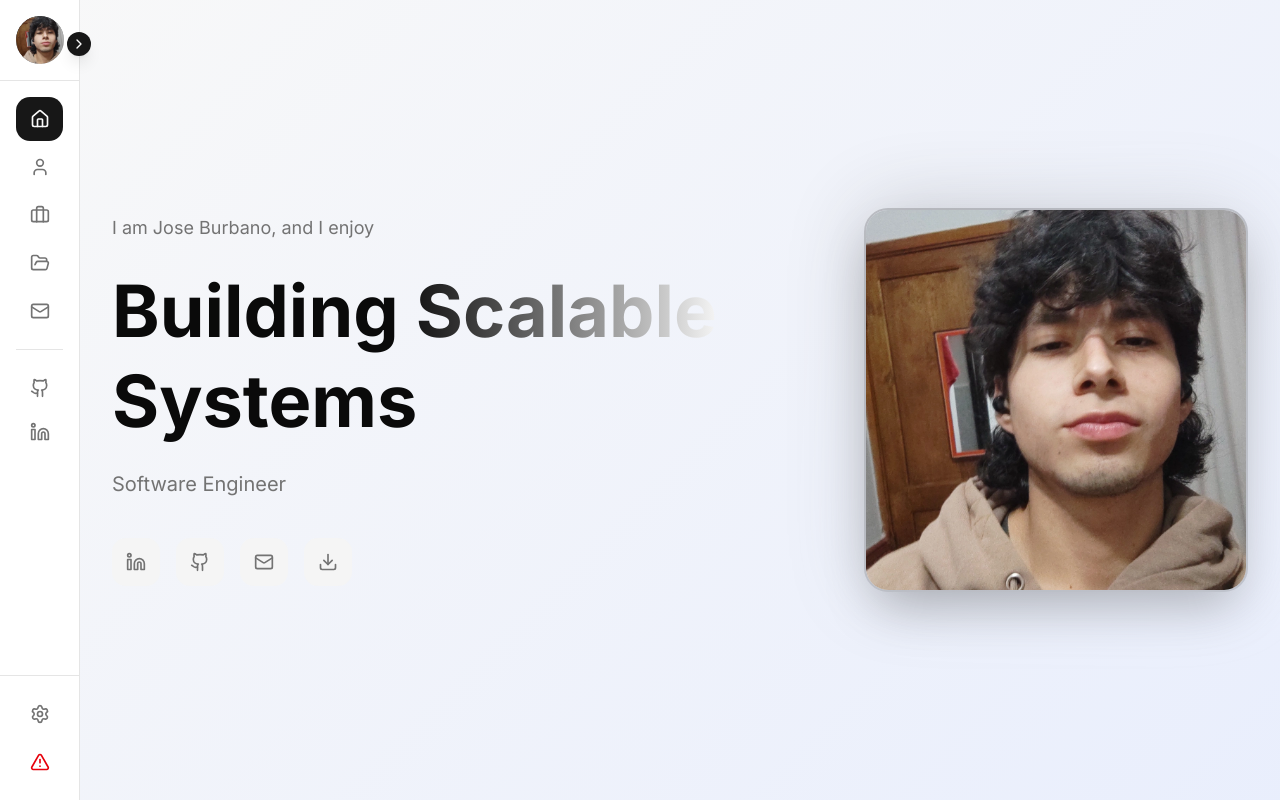
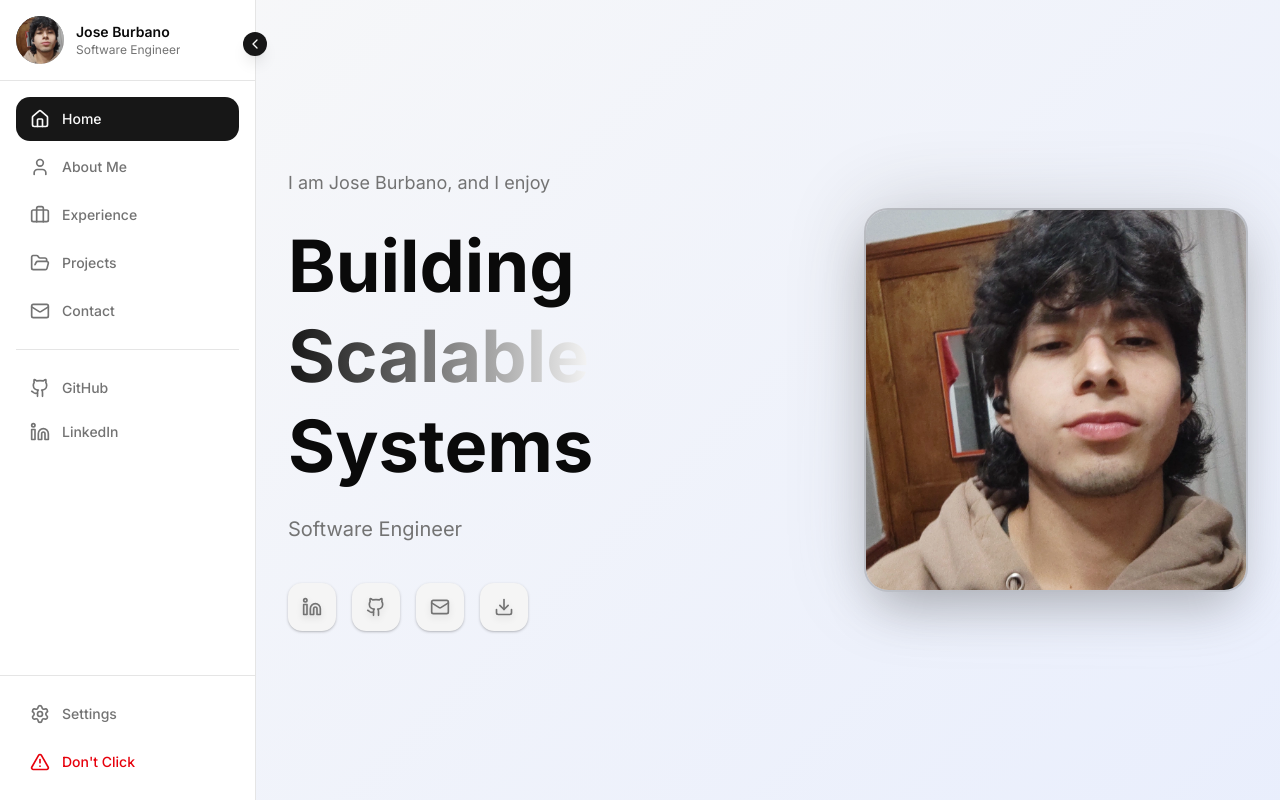
Before and after one commit to Jacklb19/Portfolio, a Next.js app: page / in a window 1280 px wide. Built offline with nearby package versions, Linux system fonts and the light colour scheme.

Commit message:
fixed scroll, hetter contact section

```diff
--- a/app/page.tsx
+++ b/app/page.tsx
@@ -1,6 +1,7 @@
 "use client";
 
-import { useState } from "react";
+import { useState, useMemo } from "react";
+import { AnimatePresence, motion } from "framer-motion";
 import { Sidebar } from "@/components/sidebar";
 import { BottomNav } from "@/components/bottom-nav";
 import { HeroSection } from "@/components/hero-section";
@@ -10,11 +11,19 @@ import { Footer } from "@/components/footer";
 import { useDictionary } from "@/data/use-dictionary";
 import { ProjectsSection } from "@/components/projects-section";
 import { ContactSection } from "@/components/contact-section";
+import { usePreferences } from "@/lib/preferences-context";
 
 export default function Home() {
   const [activeSection, setActiveSection] = useState("home");
   const [isSidebarExpanded, setIsSidebarExpanded] = useState(false);
   const { dictionary, loading } = useDictionary();
+  const { preferences } = usePreferences();
+  const animationsOn = preferences.animationsEnabled;
+
+  const projectsPreview = useMemo(() => {
+    if (!dictionary?.projects?.projects) return [];
+    return dictionary.projects.projects.slice(0, 6);
+  }, [dictionary]);
 
   if (loading || !dictionary) {
     return (
@@ -37,6 +46,7 @@ export default function Home() {
           <AboutSection
             content={dictionary.about}
             onNavigateToProjects={handleNavigateToProjects}
+            projectsPreview={projectsPreview}
           />
         );
       case "experience":
@@ -66,7 +76,24 @@ export default function Home() {
           isSidebarExpanded ? "md:ml-64" : "md:ml-20"
         }`}
       >
-        <div className="flex-grow">{renderActiveSection()}</div>
+        {animationsOn ? (
+          <AnimatePresence mode="wait">
+            <motion.div
+              key={activeSection}
+              initial={{ opacity: 0, y: 20 }}
+              animate={{ opacity: 1, y: 0 }}
+              exit={{ opacity: 0, y: -20 }}
+              transition={{ duration: 0.2, ease: [0.4, 0, 0.2, 1] }}
+              className="flex-grow"
+            >
+              {renderActiveSection()}
+            </motion.div>
+          </AnimatePresence>
+        ) : (
+          <div key={activeSection} className="flex-grow">
+            {renderActiveSection()}
+          </div>
+        )}
 
         {shouldShowFooter && <Footer content={dictionary.footer} />}
       </main>
--- a/components/bottom-nav.tsx
+++ b/components/bottom-nav.tsx
@@ -1,78 +1,128 @@
-"use client"
+"use client";
 
-import { useState, useRef, useEffect } from "react"
-import { Home, User, Briefcase, FolderOpen, Mail, Github, Linkedin, Settings, AlertTriangle } from "lucide-react"
-import { cn } from "@/lib/utils"
-import { useTranslation } from "@/lib/preferences-context"
-import { SettingsModal } from "@/components/settings-modal"
+import { useState, useRef, useEffect } from "react";
+import {
+  Home,
+  User,
+  Briefcase,
+  FolderOpen,
+  Mail,
+  Github,
+  Linkedin,
+  Settings,
+  AlertTriangle,
+} from "lucide-react";
+import { cn } from "@/lib/utils";
+import { useTranslation } from "@/lib/preferences-context";
+import { SettingsModal } from "@/components/settings-modal";
 
 interface BottomNavProps {
-  activeSection: string
-  onSectionChange: (section: string) => void
+  activeSection: string;
+  onSectionChange: (section: string) => void;
 }
 
 export function BottomNav({ activeSection, onSectionChange }: BottomNavProps) {
-  const { t } = useTranslation()
-  const [showSettings, setShowSettings] = useState(false)
-  const scrollContainerRef = useRef<HTMLDivElement>(null)
-  const itemRefs = useRef<Map<string, HTMLElement>>(new Map())
+  const { t } = useTranslation();
+  const [showSettings, setShowSettings] = useState(false);
+  const scrollContainerRef = useRef<HTMLDivElement>(null);
+  const itemRefs = useRef<Map<string, HTMLElement>>(new Map());
 
   const navItems = [
     { icon: Home, label: t("home"), id: "home", type: "section" as const },
     { icon: User, label: t("about"), id: "about", type: "section" as const },
-    { icon: Briefcase, label: t("experience"), id: "experience", type: "section" as const },
-    { icon: FolderOpen, label: t("projects"), id: "projects", type: "section" as const },
-    { icon: Mail, label: t("contact"), id: "contact", type: "section" as const },
-    { icon: Github, label: "GitHub", id: "github", type: "link" as const, href: "https://github.com/Jacklb19" },
-    { icon: Linkedin, label: "LinkedIn", id: "linkedin", type: "link" as const, href: "https://www.linkedin.com/in/jose-luis-burbano-buchelly-a1313834a/" },
-    { icon: Settings, label: t("settings"), id: "settings", type: "action" as const },
-    { icon: AlertTriangle, label: "Don't Click", id: "dont-click", type: "action" as const },
-  ]
+    {
+      icon: Briefcase,
+      label: t("experience"),
+      id: "experience",
+      type: "section" as const,
+    },
+    {
+      icon: FolderOpen,
+      label: t("projects"),
+      id: "projects",
+      type: "section" as const,
+    },
+    {
+      icon: Mail,
+      label: t("contact"),
+      id: "contact",
+      type: "section" as const,
+    },
+    {
+      icon: Github,
+      label: "GitHub",
+      id: "github",
+      type: "link" as const,
+      href: "https://github.com/Jacklb19",
+    },
+    {
+      icon: Linkedin,
+      label: "LinkedIn",
+      id: "linkedin",
+      type: "link" as const,
+      href: "https://www.linkedin.com/in/jose-luis-burbano-buchelly-a1313834a/",
+    },
+    {
+      icon: Settings,
+      label: t("settings"),
+      id: "settings",
+      type: "action" as const,
+    },
+    {
+      icon: AlertTriangle,
+      label: "Don't Click",
+      id: "dont-click",
+      type: "action" as const,
+    },
+  ];
 
   const scrollToItem = (itemId: string) => {
-    const container = scrollContainerRef.current
-    const item = itemRefs.current.get(itemId)
+    const container = scrollContainerRef.current;
+    const item = itemRefs.current.get(itemId);
 
-    if (!container || !item) return
+    if (!container || !item) return;
 
-    const containerWidth = container.offsetWidth
-    const itemLeft = item.offsetLeft
-    const itemWidth = item.offsetWidth
+    const containerWidth = container.offsetWidth;
+    const itemLeft = item.offsetLeft;
+    const itemWidth = item.offsetWidth;
 
     // Calculate the scroll position to center the item
-    const scrollLeft = itemLeft - containerWidth / 2 + itemWidth / 2
+    const scrollLeft = itemLeft - containerWidth / 2 + itemWidth / 2;
 
     container.scrollTo({
       left: scrollLeft,
       behavior: "smooth",
-    })
-  }
+    });
+  };
 
   useEffect(() => {
     if (activeSection) {
-      scrollToItem(activeSection)
+      scrollToItem(activeSection);
     }
-  }, [activeSection])
+  }, [activeSection]);
 
   const handleItemClick = (item: (typeof navItems)[0]) => {
-    scrollToItem(item.id)
+    scrollToItem(item.id);
 
     if (item.type === "section") {
-      onSectionChange(item.id)
+      onSectionChange(item.id);
     } else if (item.type === "action") {
       if (item.id === "settings") {
-        setShowSettings(true)
+        setShowSettings(true);
       } else if (item.id === "dont-click") {
-        alert("I told you not to click! 😅")
+        alert("I told you not to click! 😅");
       }
     }
-  }
+  };
 
   return (
     <>
       <nav className="fixed bottom-0 left-0 right-0 z-50 md:hidden">
-        <div className="backdrop-blur-md bg-black/50 dark:bg-black/70 border-t border-white/10">
-          <div ref={scrollContainerRef} className="overflow-x-auto scroll-smooth scrollbar-hide">
+        <div className="dark:backdrop-blur-md bg-neutral-900 dark:bg-black/70 border-t border-white/10">
+          <div
+            ref={scrollContainerRef}
+            className="overflow-x-auto scroll-smooth scrollbar-hide"
+          >
             <div className="flex items-center gap-2 px-4 py-3 min-w-max">
               {navItems.map((item) => {
                 if (item.type === "link") {
@@ -83,22 +133,24 @@ export function BottomNav({ activeSection, onSectionChange }: BottomNavProps) {
                       target="_blank"
                       rel="noopener noreferrer"
                       ref={(el) => {
-                        if (el) itemRefs.current.set(item.id, el)
+                        if (el) itemRefs.current.set(item.id, el);
                       }}
                       onClick={() => scrollToItem(item.id)}
                       className="flex flex-col items-center gap-1 px-3 py-2 rounded-xl transition-all duration-300 ease-in-out min-w-[60px] text-white/60 hover:text-white hover:bg-white/10"
                     >
                       <item.icon className="h-5 w-5 transition-transform hover:scale-110" />
-                      <span className="text-[10px] font-medium whitespace-nowrap">{item.label}</span>
+                      <span className="text-[10px] font-medium whitespace-nowrap">
+                        {item.label}
+                      </span>
                     </a>
-                  )
+                  );
                 }
 
                 return (
                   <button
                     key={item.id}
                     ref={(el) => {
-                      if (el) itemRefs.current.set(item.id, el)
+                      if (el) itemRefs.current.set(item.id, el);
                     }}
                     onClick={() => handleItemClick(item)}
                     className={cn(
@@ -106,27 +158,34 @@ export function BottomNav({ activeSection, onSectionChange }: BottomNavProps) {
                       item.type === "section" && activeSection === item.id
                         ? "bg-white/20 text-white scale-105"
                         : item.id === "dont-click"
-                          ? "text-red-400 hover:text-red-300 hover:bg-red-500/10"
-                          : "text-white/60 hover:text-white hover:bg-white/10",
+                        ? "text-red-400 hover:text-red-300 hover:bg-red-500/10"
+                        : "text-white/60 hover:text-white hover:bg-white/10"
                     )}
                   >
                     <item.icon
                       className={cn(
                         "h-5 w-5 transition-transform",
-                        item.type === "section" && activeSection === item.id && "scale-110",
-                        item.id === "settings" && "hover:rotate-90",
+                        item.type === "section" &&
+                          activeSection === item.id &&
+                          "scale-110",
+                        item.id === "settings" && "hover:rotate-90"
                       )}
                     />
-                    <span className="text-[10px] font-medium whitespace-nowrap">{item.label}</span>
+                    <span className="text-[10px] font-medium whitespace-nowrap">
+                      {item.label}
+                    </span>
                   </button>
-                )
+                );
               })}
             </div>
           </div>
         </div>
       </nav>
 
-      <SettingsModal isOpen={showSettings} onClose={() => setShowSettings(false)} />
+      <SettingsModal
+        isOpen={showSettings}
+        onClose={() => setShowSettings(false)}
+      />
     </>
-  )
+  );
 }
--- a/components/contact-section.tsx
+++ b/components/contact-section.tsx
@@ -2,7 +2,16 @@
 
 import type React from "react";
 import { useState } from "react";
-import { MapPin, Phone, MailIcon, Github, Linkedin, Send } from "lucide-react";
+import {
+  MapPin,
+  MailIcon,
+  Github,
+  Linkedin,
+  Send,
+  Briefcase,
+  Download,
+  Copy,
+} from "lucide-react";
 import { Button } from "@/components/ui/button";
 import { Input } from "@/components/ui/input";
 import { Textarea } from "@/components/ui/textarea";
@@ -25,9 +34,27 @@ export function ContactSection({ content }: ContactSectionProps) {
     message: "",
   });
 
+  const [copied, setCopied] = useState(false);
+  const [copyOpen, setCopyOpen] = useState(false);
+
   const handleSubmit = (e: React.FormEvent) => {
     e.preventDefault();
     console.log("Form submitted:", formData);
+  };
+
+  const handleCopyEmail = async () => {
+    try {
+      await navigator.clipboard.writeText(content.info.email.value);
+      setCopied(true);
+      setCopyOpen(true);
+      setTimeout(() => {
+        setCopied(false);
+        setCopyOpen(false);
+      }, 1200);
+    } catch {
+      setCopied(false);
+      setCopyOpen(false);
+    }
   };
 
   return (
@@ -114,7 +141,13 @@ export function ContactSection({ content }: ContactSectionProps) {
 
           {/* Contact Info */}
           <div className="space-y-4 sm:space-y-6">
-            <div className="rounded-2xl sm:rounded-3xl bg-card border border-border p-5 sm:p-6 transition-all hover:border-primary/50">
+            {/* Ubicación (clickable) */}
+            <a
+              href="https://www.google.com/maps/search/?api=1&query=Colombia"
+              target="_blank"
+              rel="noopener noreferrer"
+              className="block rounded-2xl sm:rounded-3xl bg-card border border-border p-5 sm:p-6 transition-all hover:border-primary/50 cursor-pointer"
+            >
               <div className="flex items-center gap-3 sm:gap-4">
                 <div className="flex h-10 w-10 sm:h-12 sm:w-12 items-center justify-center rounded-lg sm:rounded-xl bg-primary/10 flex-shrink-0">
                   <MapPin className="h-5 w-5 sm:h-6 sm:w-6 text-primary" />
@@ -128,19 +161,19 @@ export function ContactSection({ content }: ContactSectionProps) {
                   </p>
                 </div>
               </div>
-            </div>
+            </a>
 
             <div className="rounded-2xl sm:rounded-3xl bg-card border border-border p-5 sm:p-6 transition-all hover:border-primary/50">
               <div className="flex items-center gap-3 sm:gap-4">
                 <div className="flex h-10 w-10 sm:h-12 sm:w-12 items-center justify-center rounded-lg sm:rounded-xl bg-primary/10 flex-shrink-0">
-                  <Phone className="h-5 w-5 sm:h-6 sm:w-6 text-primary" />
+                  <Briefcase className="h-5 w-5 sm:h-6 sm:w-6 text-primary" />
                 </div>
                 <div>
                   <h3 className="font-semibold mb-0.5 sm:mb-1 text-sm sm:text-base">
-                    {content.info.phone.label}
+                    {content.info.availability.label}
                   </h3>
                   <p className="text-muted-foreground text-sm sm:text-base">
-                    {content.info.phone.value}
+                    {content.info.availability.value}
                   </p>
                 </div>
               </div>
@@ -155,9 +188,30 @@ export function ContactSection({ content }: ContactSectionProps) {
                   <h3 className="font-semibold mb-0.5 sm:mb-1 text-sm sm:text-base">
                     {content.info.email.label}
                   </h3>
-                  <p className="text-muted-foreground text-xs sm:text-sm break-all">
+                  <div className="flex items-center gap-2">
+                    <a
+                      href={`mailto:${content.info.email.value}`}
+                      className="text-muted-foreground text-xs sm:text-sm break-all underline-offset-2 hover:underline"
+                    >
                       {content.info.email.value}
-                  </p>
+                    </a>
+
+                    <Tooltip open={copyOpen} onOpenChange={setCopyOpen}>
+                      <TooltipTrigger asChild>
+                        <button
+                          type="button"
+                          onClick={handleCopyEmail}
+                          className="inline-flex items-center justify-center h-7 w-7 rounded-md border border-border text-muted-foreground hover:bg-primary hover:text-primary-foreground hover:border-primary transition-all"
+                          aria-label="Copiar correo"
+                        >
+                          <Copy className="h-3.5 w-3.5" />
+                        </button>
+                      </TooltipTrigger>
+                      <TooltipContent>
+                        <p>{copied ? "Copiado" : "Copiar"}</p>
+                      </TooltipContent>
+                    </Tooltip>
+                  </div>
                 </div>
               </div>
             </div>
@@ -167,8 +221,14 @@ export function ContactSection({ content }: ContactSectionProps) {
                 {content.socials.title}
               </h3>
               <TooltipProvider>
-                <div className="flex gap-3 sm:gap-4">
-                  {content.socials.items.map((social) => (
+                <div className="flex flex-wrap items-center gap-3 sm:gap-4">
+                  {content.socials.items
+                    .filter(
+                      (social) =>
+                        social.label === "GitHub" ||
+                        social.label.toLowerCase().includes("link")
+                    )
+                    .map((social) => (
                       <Tooltip key={social.label}>
                         <TooltipTrigger asChild>
                           <a
@@ -180,10 +240,8 @@ export function ContactSection({ content }: ContactSectionProps) {
                           >
                             {social.label === "GitHub" ? (
                               <Github className="h-4 w-4 sm:h-5 sm:w-5" />
-                          ) : social.label.toLowerCase().includes("link") ? (
+                            ) : (
                               <Linkedin className="h-4 w-4 sm:h-5 sm:w-5" />
-                          ) : (
-                            <MailIcon className="h-4 w-4 sm:h-5 sm:w-5" />
                             )}
                           </a>
                         </TooltipTrigger>
@@ -192,6 +250,24 @@ export function ContactSection({ content }: ContactSectionProps) {
                         </TooltipContent>
                       </Tooltip>
                     ))}
+
+                  {content.socials.cta && (
+                    <Tooltip>
+                      <TooltipTrigger asChild>
+                        <a
+                          href={content.socials.cta.href}
+                          download
+                          className="flex h-10 w-10 sm:h-12 sm:w-12 items-center justify-center rounded-lg sm:rounded-xl bg-card border border-border text-muted-foreground transition-all hover:bg-primary hover:text-primary-foreground hover:border-primary hover:scale-110"
+                          aria-label={content.socials.cta.label}
+                        >
+                          <Download className="h-4 w-4 sm:h-5 sm:w-5" />
+                        </a>
+                      </TooltipTrigger>
+                      <TooltipContent>
+                        <p>{content.socials.cta.label}</p>
+                      </TooltipContent>
+                    </Tooltip>
+                  )}
                 </div>
               </TooltipProvider>
             </div>
--- a/components/hero-section.tsx
+++ b/components/hero-section.tsx
@@ -72,10 +72,21 @@ export function HeroSection({ content }: HeroSectionProps) {
                         href={social.href}
                         target="_blank"
                         rel="noopener noreferrer"
-                        className="flex h-10 w-10 sm:h-12 sm:w-12 items-center justify-center rounded-xl bg-secondary text-muted-foreground transition-all hover:bg-primary hover:text-primary-foreground hover:scale-110 hover:shadow-lg hover:shadow-primary/20"
                         aria-label={social.label}
+                        className="
+              flex h-10 w-10 sm:h-12 sm:w-12 items-center justify-center
+              rounded-xl bg-secondary text-muted-foreground transition-all
+              hover:bg-primary hover:text-primary-foreground hover:scale-110
+              hover:shadow-md hover:shadow-primary/20
+              shadow-sm shadow-black/20 dark:shadow-none
+            "
                       >
-                        <social.icon className="h-4 w-4 sm:h-5 sm:w-5" />
+                        <social.icon
+                          className="
+                h-4 w-4 sm:h-5 sm:w-5
+                drop-shadow-md dark:drop-shadow-none
+              "
+                        />
                       </a>
                     </TooltipTrigger>
                     <TooltipContent>
--- a/data/en.ts
+++ b/data/en.ts
@@ -189,8 +189,8 @@ export const contentEn: Dictionary = {
     submit: "Send Message",
   },
   info: {
-      location: { label: "LOCATION", value: "Colombia" },
-      phone: { label: "PHONE", value: "+57 3224263201" },
+    location: { label: "LOCATION", value: "Colombia (UTC-5)" },
+    availability: { label: "AVAILABILITY", value: "Remote / Hybrid" },
     email: { label: "EMAIL", value: "joseburbano1995@gmail.com" },
   },
   socials: {
@@ -198,8 +198,11 @@ export const contentEn: Dictionary = {
     items: [
       { label: "GitHub", href: "https://github.com/Jacklb19" },
       { label: "LinkedIn", href: "https://www.linkedin.com/in/jose-luis-burbano-buchelly-a1313834a/" },
-        { label: "Email", href: "mailto:joseburbano1995@gmail.com" },
     ],
+    cta: {
+      label: "Download CV",
+      href: "/docs/CV_Burbano.pdf",
+    },
   },
   },
   switcher: {
--- a/data/types.ts
+++ b/data/types.ts
@@ -112,7 +112,7 @@ export type ContactSection = {
   }
   info: {
     location: { label: string; value: string }
-    phone: { label: string; value: string }
+    availability: { label: string; value: string }
     email: { label: string; value: string }
   }
   socials: {
@@ -122,6 +122,7 @@ export type ContactSection = {
       href: string
       ariaLabel?: string
     }>
+    cta?: { label: string; href: string; download?: boolean }
   }
 }
 
--- a/lib/preferences-context.tsx
+++ b/lib/preferences-context.tsx
@@ -30,7 +30,7 @@ const DEFAULT_PREFERENCES: Preferences = {
   fontSize: "medium",
   language: "en",
   animationsEnabled: true,
-  sidebarAutoExpand: false,
+  sidebarAutoExpand: true,
 }
 
 const STORAGE_KEY = "portfolio-preferences"
--- a/package.json
+++ b/package.json
@@ -13,6 +13,7 @@
     "@radix-ui/react-tooltip": "^1.2.8",
     "class-variance-authority": "^0.7.1",
     "clsx": "^2.1.1",
+    "framer-motion": "^12.23.24",
     "lucide-react": "^0.545.0",
     "next": "15.5.2",
     "react": "19.1.0",
```
Also changed, not shown: components/about-section.tsx (+55 -5 lines), components/projects-section.tsx (+15 -6 lines), data/es.ts (+7 -3 lines), 1 other file (tests, documents, lock files or other folders). Lines whose indentation alone changed are shown as unchanged.
